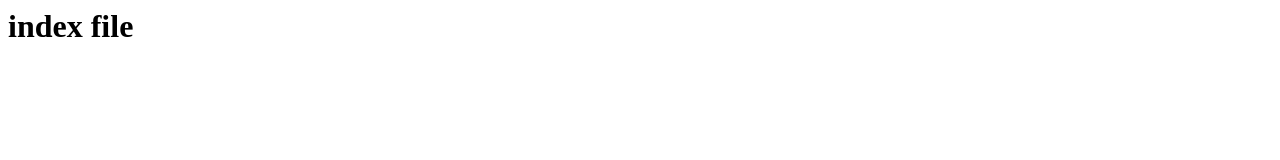
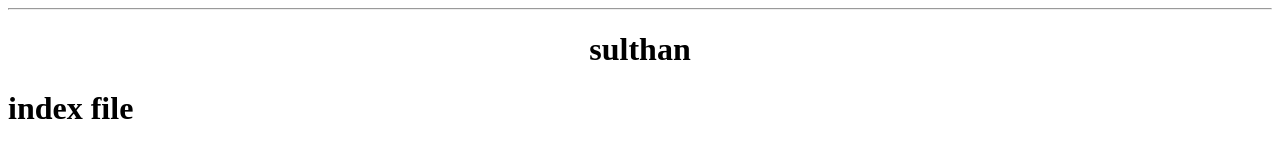
Before and after one commit to Sulthanakthar/github2, a plain HTML site: page index.html in a window 1280 px wide. Drawn offline with Linux system fonts and the light colour scheme.

Commit message:
sulthan index.html file updated

```diff
--- a/index.html
+++ b/index.html
@@ -1,5 +1,8 @@
 <html>
     <body>
+        <hr>
+        <center><h1>sulthan</h1> </center>
         <h1> index file </h1>
+        </hr>
     </body>
 </html>
```
